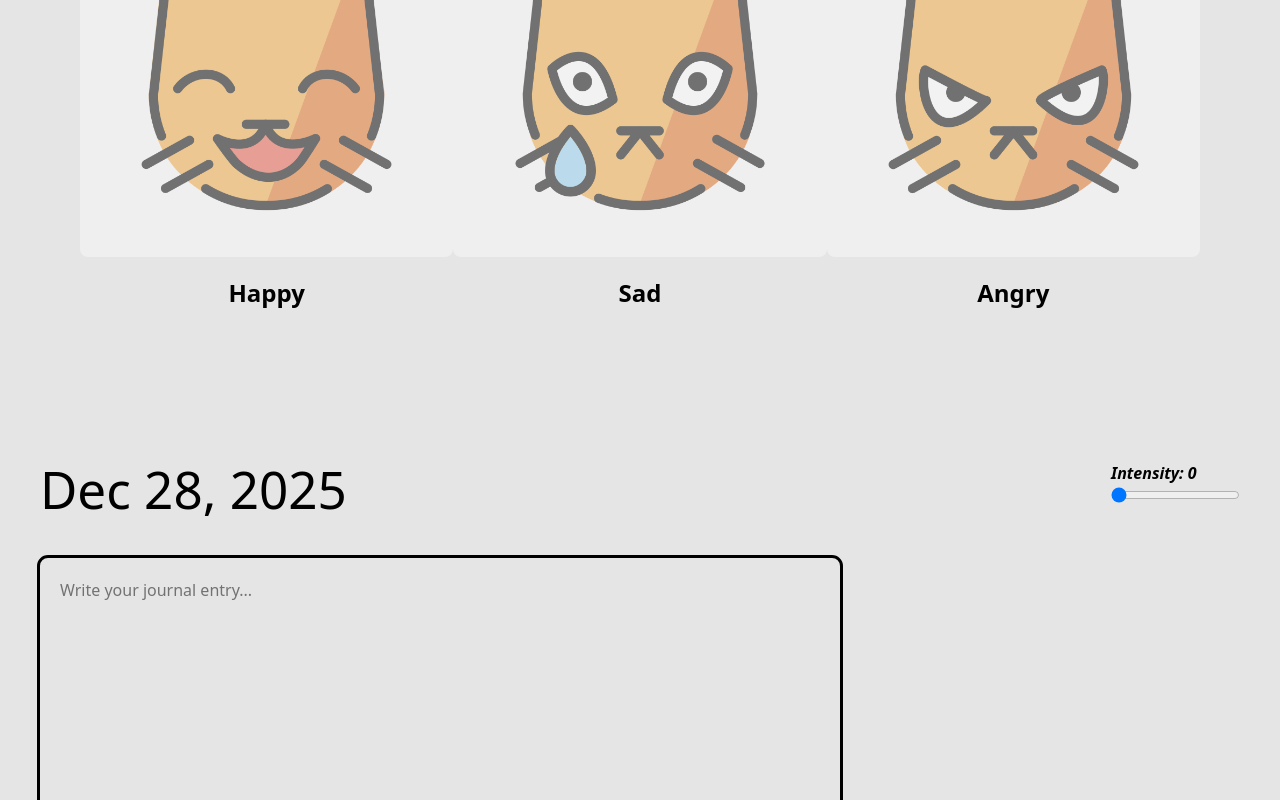
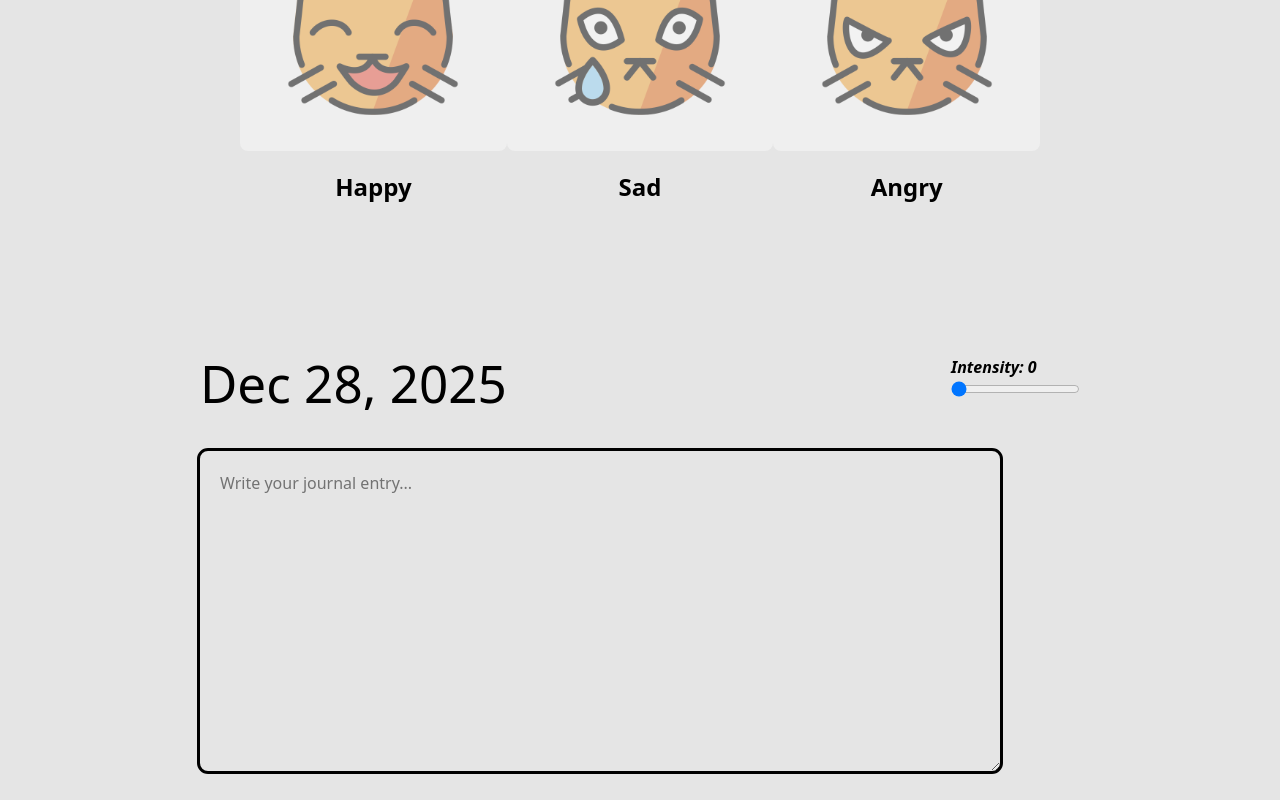
Before and after one commit to Gitrua07/mood-app, a React (Vite) app in the folder client/: page / in a window 1280 px wide. Shown: the part 577-1377 px from the top of the page. Built offline with nearby package versions, Linux system fonts and the light colour scheme; no server answers.

Commit message:
Reloads app when new entry is submitted

```diff
--- a/client/src/Entries.jsx
+++ b/client/src/Entries.jsx
@@ -3,9 +3,9 @@ import ReturnBar from './ReturnBar'
 
 export default function Entries(){
     return(
-        <section className="bg-neutral-200 text-black flex flex-col">
+        <section className="bg-neutral-200 text-black flex flex-col pb-30">
             <ReturnBar />
-            <FilterDate />
+            <FilterDate/>
         </section>
     )
 }
--- a/client/src/FilterDate.jsx
+++ b/client/src/FilterDate.jsx
@@ -1,20 +1,29 @@
-import {useState} from 'react'
+import {useState, useEffect} from 'react'
 import MoodList from './MoodList'
 
 
 export default function FilterDate(){
     const [selectedDate, setSelectedDate] = useState('')
+     const [moods, setMoods] = useState([])
+
+        const getMood = async() => {
+            const response = await fetch('http://localhost:8000/api/moods')
+            const data = await response.json()
+            console.log("GET /api/moods returned:", data)
+            setMoods(data.moods)
+        }
+
+        useEffect(()=>{
+                getMood()
+            },[])
 
     return(
-        <>
-            <sections className="flex flex-col gap-10 px-10 px-10 pt-8 pb-20">
+            <sections className="flex flex-col gap-10 px-10 px-10 pt-8 pb-20 px-40 max-w-315 justify-center">
             <h1 className="font-semibold">Upcoming</h1>
             <div>
                 <input className="bg-neutral-50 font-semibold" type="date" value={selectedDate} onChange={e=>setSelectedDate(e.target.value)}/>
             </div>
+            <MoodList moods={moods} date={selectedDate}/>
             </sections>
-            <MoodList date={selectedDate}/>
-        </>
-
     )
 }
--- a/client/src/Home.jsx
+++ b/client/src/Home.jsx
@@ -2,12 +2,26 @@ import MoodCard from './MoodCard'
 import MoodInput from './MoodInput'
 import MoodSelect from './MoodSelect'
 import MoodList from './MoodList'
+import {useState, useEffect} from 'react'
 
 export default function Home(){
+    const [moods, setMoods] = useState([])
+
+    const getMood = async() => {
+        const response = await fetch('http://localhost:8000/api/moods')
+        const data = await response.json()
+        console.log("GET /api/moods returned:", data)
+        setMoods(data.moods)
+    }
+
+    useEffect(()=>{
+            getMood()
+        },[])
+
     return(
-        <section className="bg-neutral-200 text-black flex flex-col">
-            <MoodInput />
-            <MoodList page={true}/>
+        <section className="bg-neutral-200 text-black flex flex-col px-40 max-w-screen justify-center pb-30">
+            <MoodInput onSubmitted={getMood} />
+            <MoodList moods={moods} page={true}/>
         </section>
     )
 }
--- a/client/src/MoodInput.jsx
+++ b/client/src/MoodInput.jsx
@@ -4,7 +4,7 @@ import Happy from './assets/happy-emoji.png'
 import Sad from './assets/sad-emoji.png'
 import Angry from './assets/angry-emoji.png'
 
-export default function MoodInput() {
+export default function MoodInput({onSubmitted}) {
     const [selectedMood, setSelectedMood] = useState(null)
 
     const date = new Date()
@@ -38,6 +38,7 @@ export default function MoodInput() {
             setEntry("")
             setIntensity(0)
             setSelectedMood(null)
+            onSubmitted()
         }catch(err){
             console.log(err)
         }
@@ -84,7 +85,7 @@ export default function MoodInput() {
 
                 </section>
         <section className="flex justify-between px-10 pt-30 pb-8">
-            <div className="flex flex-col gap-5">
+            <div className="flex flex-col gap-5 max-w-100">
                 <h1 className="pb-5">{formattedDate}</h1>
                 <textarea className="w-200 h-80 max-w-200 rounded-lg p-5 outline-3 outline-black" placeholder="Write your journal entry..."
                 value={entry} onChange={e => setEntry(e.target.value)}/>
--- a/client/src/MoodList.jsx
+++ b/client/src/MoodList.jsx
@@ -11,37 +11,24 @@ import { ChartNoAxesColumnDecreasing } from 'lucide-react'
 import Empty from './assets/sunrise.png'
 
 export default function MoodList(props){
-    const [moods, setMoods] = useState([])
-    if (props.date){
-
-    }
-
-    useEffect(()=>{
-        async function getMood(){
-            const response = await fetch('http://localhost:8000/api/moods')
-            const data = await response.json()
-            setMoods(data.moods)
-        }
-
-        getMood()
-    },[])
 
     let tempSlice0
     if (props.page){
-        tempSlice0 = moods.reverse().slice(0,5)
+        tempSlice0 = props.moods.reverse().slice(0,5)
     }else{
-        tempSlice0 = moods.reverse()
+        tempSlice0 = props.moods.reverse()
     }
 
     let tempSlice
     if (props.date){
         try{
             const dateRange = WeeklyFilter(props.date)
-            console.log("PROPS=", props.date)
             tempSlice = tempSlice0.filter(val =>{
                 console.log("DATE: ", val.date, dateRange.weekStart, dateRange.weekEnd)
                 return moodWeekFilter(val.date, dateRange.weekStart, dateRange.weekEnd)
             })
+
+            console.log("TEMPSLICE ", tempSlice)
         }catch(err){
             console.log("ERROR= ", err)
         }
```
